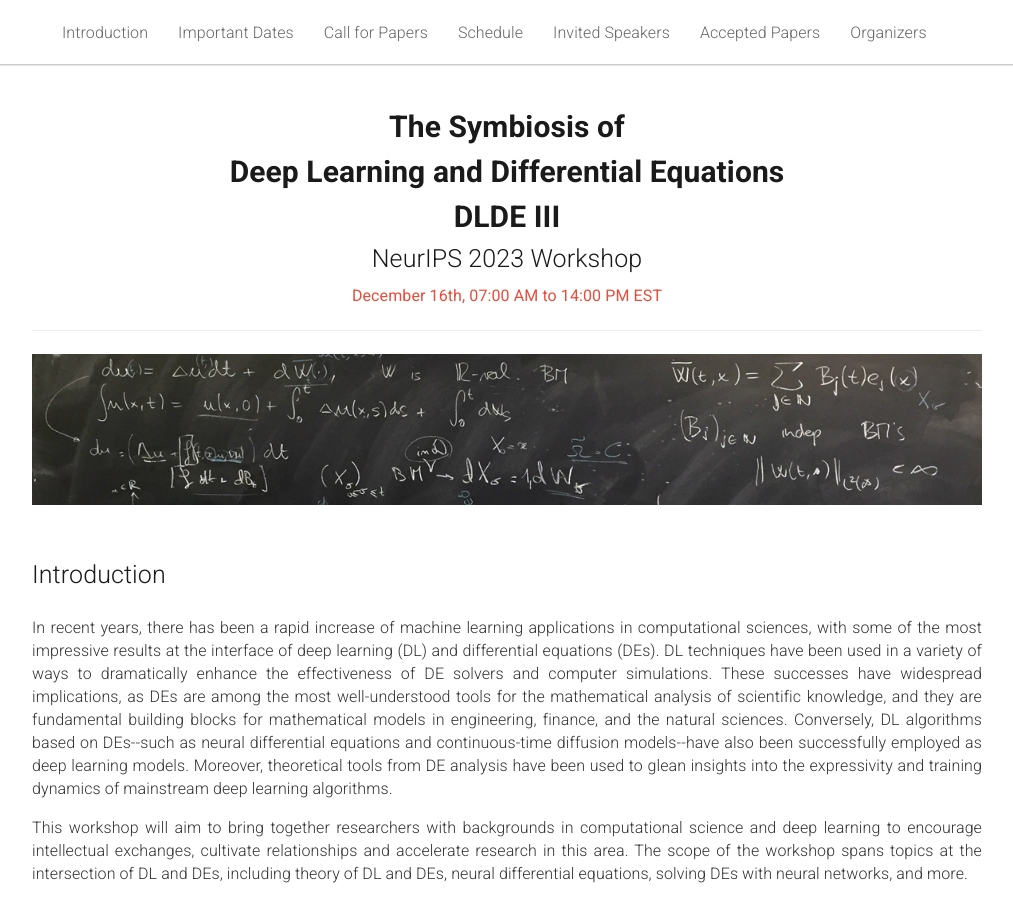
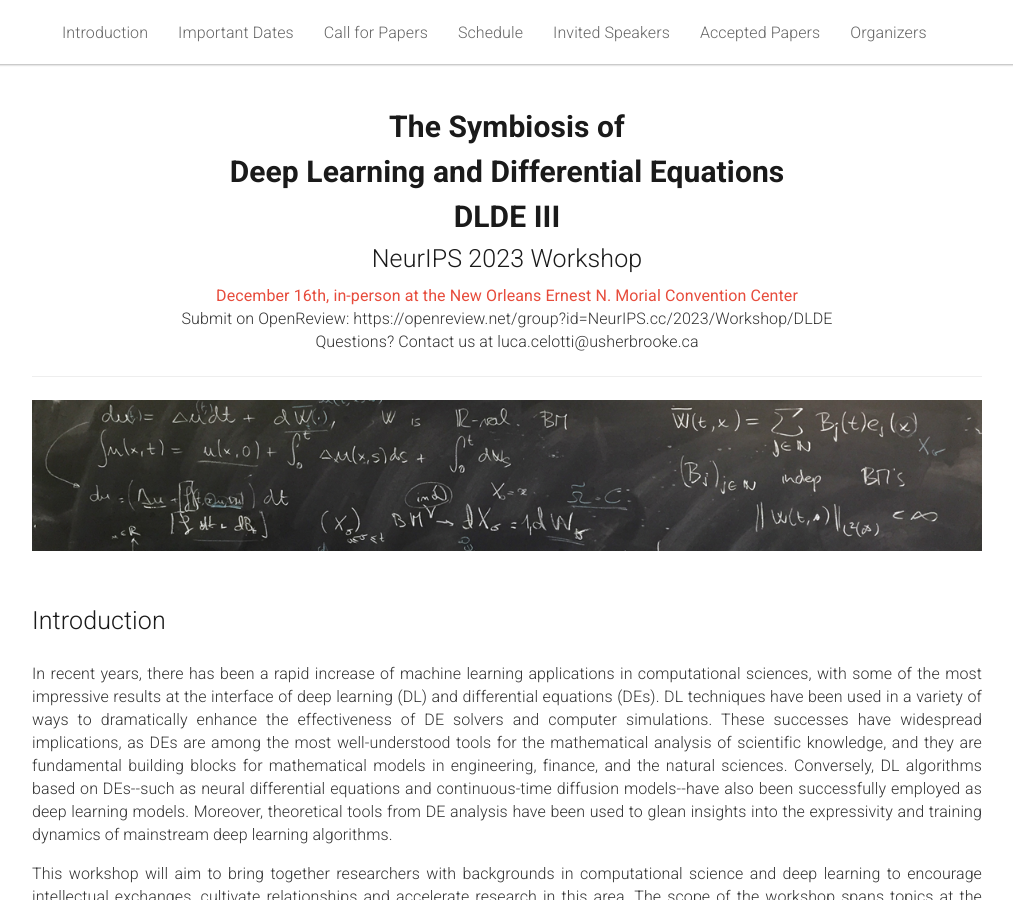
Before and after one commit to dlde-2023/dlde-2023.github.io, a Jekyll site: the page built from _pages/home.md, in a window 1280 px wide and 900 px high. Shown: the whole window, without its empty margins (133-1146 px from the left). Built offline with Jekyll 4.4.1, drawn with Linux system fonts in a browser that asks for light colours; some of the changed text lies outside the part shown.

Commit message:
Update home.md
Modified page header (date, time, location, contact, OpenReview)

```diff
--- a/_pages/home.md
+++ b/_pages/home.md
@@ -2,7 +2,7 @@
 layout: project
 urltitle:  "The Symbiosis of Deep Learning and Differential Equations (DLDE)"
 title: "The Symbiosis of Deep Learning and Differential Equations (DLDE)"
-categories: nips, neurips, vancouver, canada, workshop, differential equations, machine learning, dlde, 2021, neurips21
+categories: nips, neurips, new orleans, louisiana, workshop, differential equations, machine learning, dlde, 2023, neurips23
 permalink: /
 <!-- favicon: /static/img/embodiedqa/favicon.png -->
 bibtex: true
@@ -19,8 +19,14 @@ acknowledgements: ""
     <center><h1>DLDE III </h1></center>
     <center><h2>NeurIPS 2023 Workshop</h2></center>
     <center><span style="color:#e74c3c;font-weight:400;">
-      December 16th, 07:00 AM to 14:00 PM EST
+      December 16th, in-person at the New Orleans Ernest N. Morial Convention Center
     </span></center>
+    <center>
+      Submit on OpenReview: https://openreview.net/group?id=NeurIPS.cc/2023/Workshop/DLDE
+    </center>
+    <center>
+      Questions? Contact us at luca.celotti@usherbrooke.ca
+    </center>
   </div>
 </div>
 
@@ -188,18 +194,6 @@ She completed her PhD in University of Toronto, supervised by Quaid Morris. She
 
 
 
-<div class="row" id="recordings">
-    <div class="col-xs-12">
-    <h2>Recordings</h2>
-  </div>
-</div>
-
-<div class="row">
-  <div class="col-xs-12">
-    <p>
-    The workshop will be broadcasted via Zoom and poster sessions will be on Gathertown. We will upload the recordings on YouTube.</p>
-  </div>
-</div>
 
 
 
```
